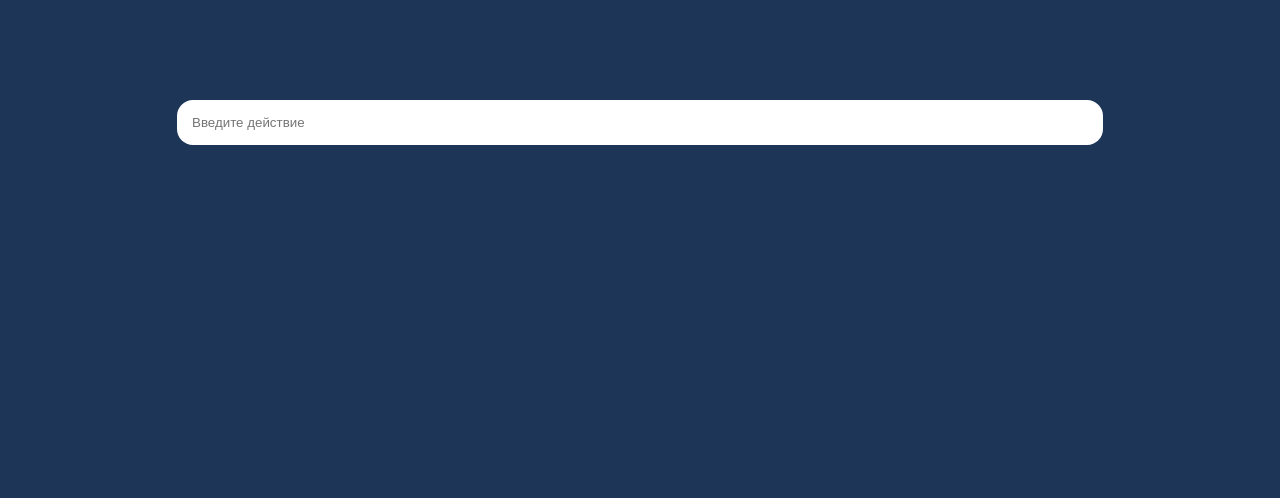
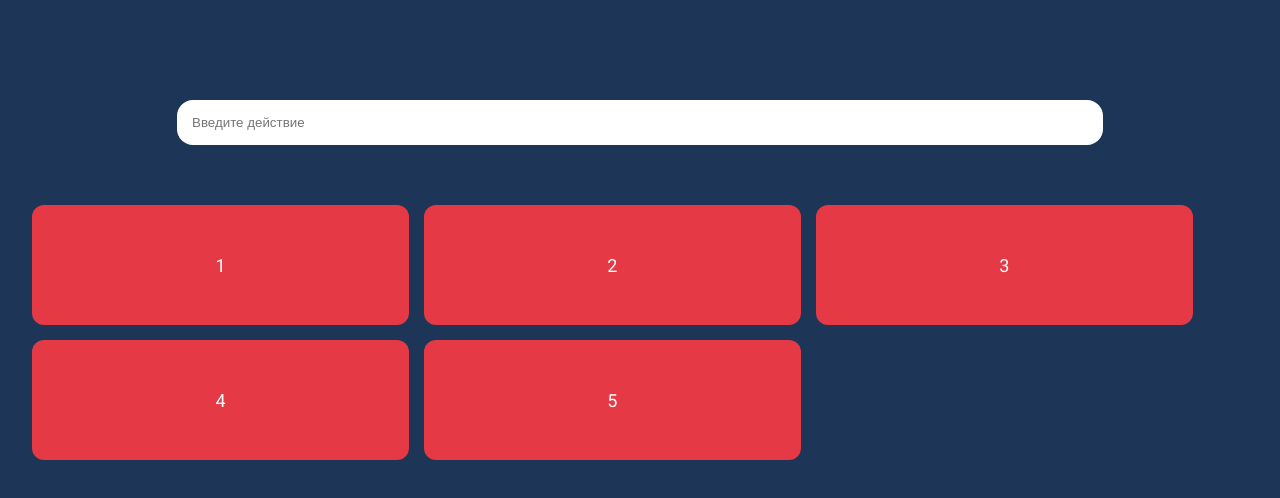
Before and after one commit to YoDenzel/todo-mobx, a React (Create React App) app: page / in a window 1280 px wide. Shown: the top 498 px of the page. Built offline with nearby package versions, Linux system fonts and the light colour scheme.

Commit message:
feat: added basic styles

```diff
--- a/src/pages/todo-page/todo-page.module.scss
+++ b/src/pages/todo-page/todo-page.module.scss
@@ -1,3 +1,5 @@
+@import '../../shared/scss/fonts';
+
 @mixin box {
   height: 100vh;
   width: 100%;
@@ -6,13 +8,13 @@
   align-items: center;
 }
 
-.container {
+.todo_wrapper {
   background-color: var(--dark_blue);
   height: 100vh;
   width: 100%;
   display: flex;
-  justify-content: center;
   align-items: center;
+  flex-direction: column;
 }
 
 .create_todo_input {
@@ -22,6 +24,28 @@
   border: 0;
   outline: none;
   display: flex;
-  align-self: flex-start;
   margin-top: 100px;
 }
+
+.todo_container {
+  width: 95%;
+  margin-top: 60px;
+  display: flex;
+  flex-wrap: wrap;
+  gap: 15px;
+}
+
+.todo_card {
+  width: 31%;
+  height: 120px;
+  display: flex;
+  justify-content: center;
+  align-items: center;
+  background-color: var(--red);
+  border-radius: 12px;
+}
+
+.todo_card__title {
+  @include regular;
+  color: var(--white);
+}
--- a/src/pages/todo-page/todo-page.tsx
+++ b/src/pages/todo-page/todo-page.tsx
@@ -2,11 +2,18 @@ import styles from './todo-page.module.scss';
 
 export function TodoPage() {
   return (
-    <div className={styles.container}>
+    <div className={styles.todo_wrapper}>
       <input
         className={styles.create_todo_input}
         placeholder="Введите действие"
       />
+      <div className={styles.todo_container}>
+        {[1, 2, 3, 4, 5].map(item => (
+          <div className={styles.todo_card} key={item}>
+            <p className={styles.todo_card__title}>{item}</p>
+          </div>
+        ))}
+      </div>
     </div>
   );
 }
```
